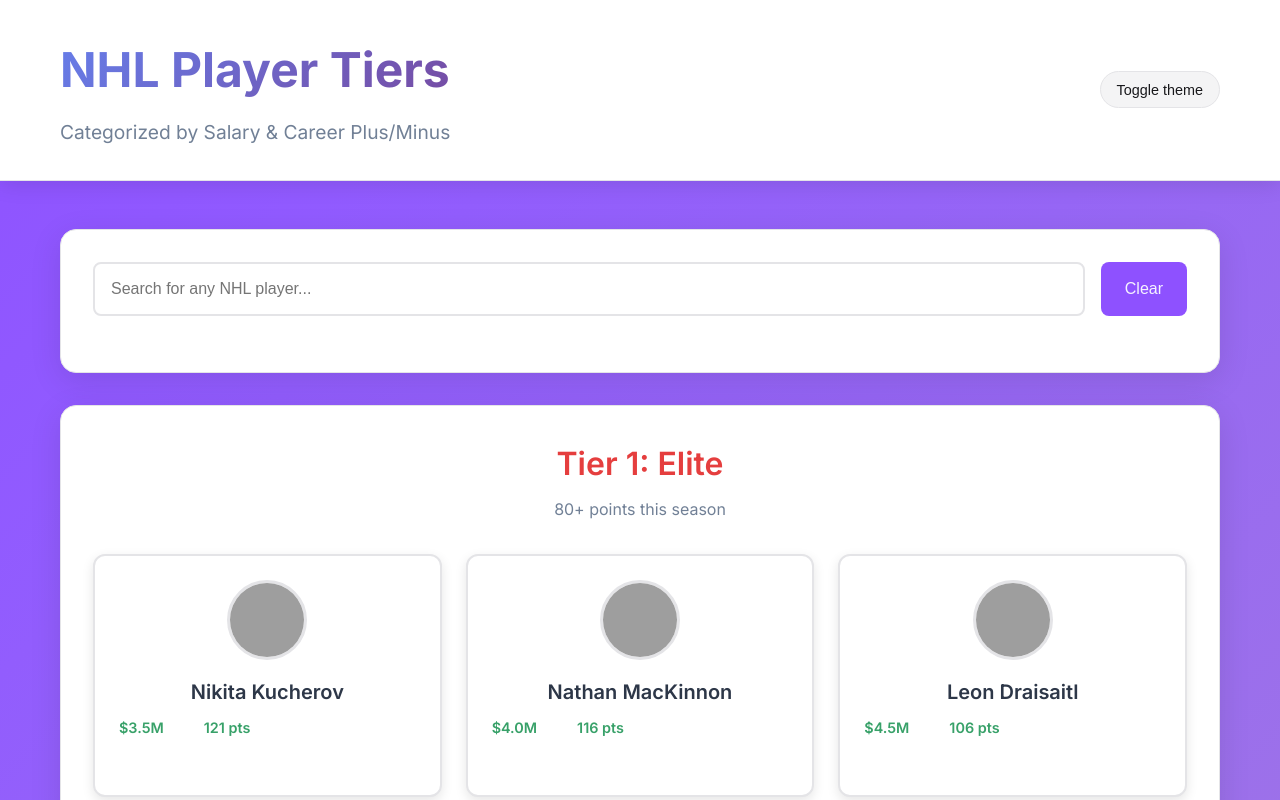
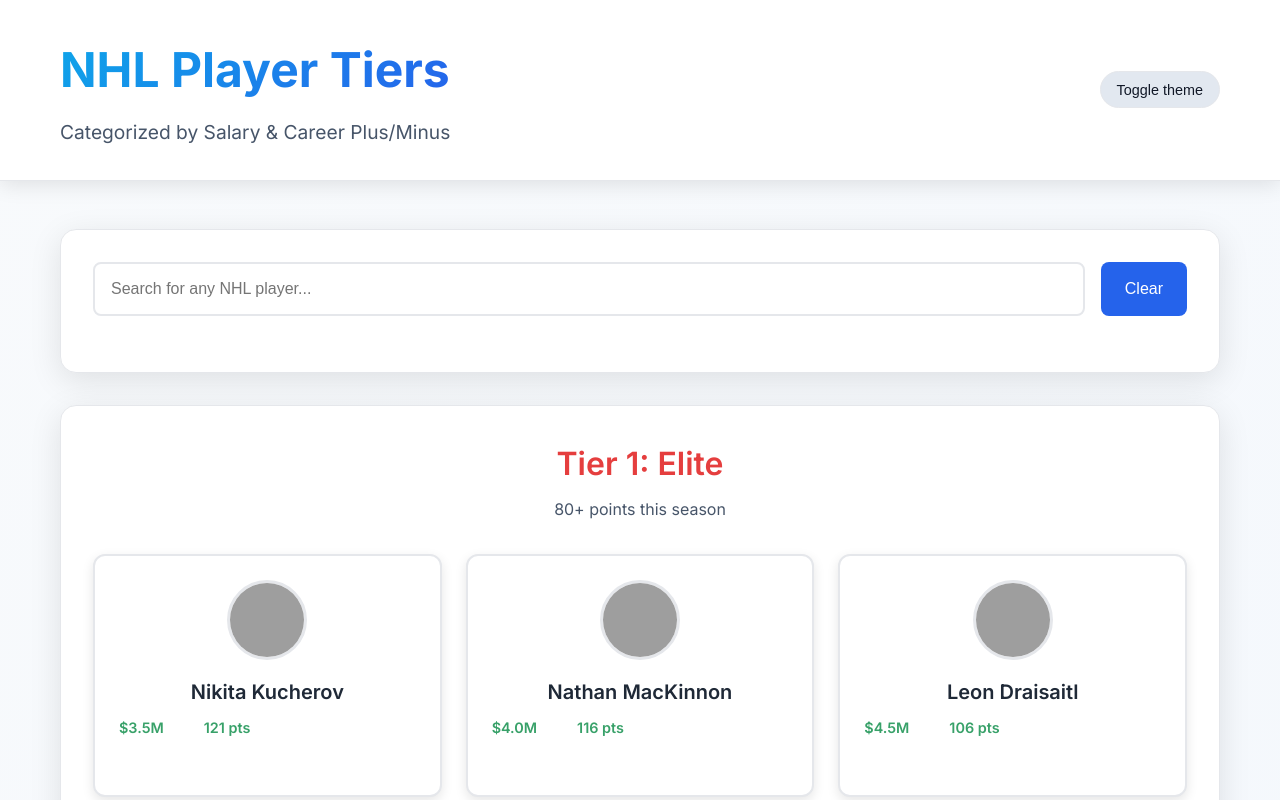
Before and after one commit to jmitchell26-netizen/Coding-group-80-, a plain HTML site: page index.html in a window 1280 px wide. Shown: the top 800 px of the page. Drawn offline with Linux system fonts and the light colour scheme; grey boxes are pictures that could not be loaded.

Commit message:
fix(theme-dark): improve contrast for grey text and table elements

```diff
--- a/styles.css
+++ b/styles.css
@@ -8,72 +8,73 @@
 /* Theme Variables */
 :root {
     --radius: 0.65rem;
-    --background: oklch(1 0 0);
-    --foreground: oklch(0.141 0.005 285.823);
-    --card: oklch(1 0 0);
-    --card-foreground: oklch(0.141 0.005 285.823);
-    --popover: oklch(1 0 0);
-    --popover-foreground: oklch(0.141 0.005 285.823);
-    --primary: oklch(0.606 0.25 292.717);
-    --primary-foreground: oklch(0.969 0.016 293.756);
-    --secondary: oklch(0.967 0.001 286.375);
-    --secondary-foreground: oklch(0.21 0.006 285.885);
-    --muted: oklch(0.967 0.001 286.375);
-    --muted-foreground: oklch(0.552 0.016 285.938);
-    --accent: oklch(0.967 0.001 286.375);
-    --accent-foreground: oklch(0.21 0.006 285.885);
-    --destructive: oklch(0.577 0.245 27.325);
-    --border: oklch(0.92 0.004 286.32);
-    --input: oklch(0.92 0.004 286.32);
-    --ring: oklch(0.606 0.25 292.717);
-    --chart-1: oklch(0.646 0.222 41.116);
-    --chart-2: oklch(0.6 0.118 184.704);
-    --chart-3: oklch(0.398 0.07 227.392);
-    --chart-4: oklch(0.828 0.189 84.429);
-    --chart-5: oklch(0.769 0.188 70.08);
-    --sidebar: oklch(0.985 0 0);
-    --sidebar-foreground: oklch(0.141 0.005 285.823);
-    --sidebar-primary: oklch(0.606 0.25 292.717);
-    --sidebar-primary-foreground: oklch(0.969 0.016 293.756);
-    --sidebar-accent: oklch(0.967 0.001 286.375);
-    --sidebar-accent-foreground: oklch(0.21 0.006 285.885);
-    --sidebar-border: oklch(0.92 0.004 286.32);
-    --sidebar-ring: oklch(0.606 0.25 292.717);
-    --bg-gradient: linear-gradient(135deg, var(--primary) 0%, var(--chart-4) 100%);
+    --background: #f6f8fb;
+    --foreground: #1f2937;
+    --card: #ffffff;
+    --card-foreground: #1f2937;
+    --popover: #ffffff;
+    --popover-foreground: #1f2937;
+    --primary: #2563eb;
+    --primary-foreground: #ffffff;
+    --secondary: #e2e8f0;
+    --secondary-foreground: #111827;
+    --muted: #f1f5f9;
+    --muted-foreground: #475569;
+    --accent: #e2e8f0;
+    --accent-foreground: #111827;
+    --destructive: #ef4444;
+    --border: #e5e7eb;
+    --input: #e5e7eb;
+    --ring: #60a5fa;
+    --chart-1: #2563eb;
+    --chart-2: #0ea5e9;
+    --chart-3: #14b8a6;
+    --chart-4: #22c55e;
+    --chart-5: #f59e0b;
+    --sidebar: #f9fafb;
+    --sidebar-foreground: #1f2937;
+    --sidebar-primary: #2563eb;
+    --sidebar-primary-foreground: #ffffff;
+    --sidebar-accent: #e2e8f0;
+    --sidebar-accent-foreground: #111827;
+    --sidebar-border: #e5e7eb;
+    --sidebar-ring: #60a5fa;
+    --bg-gradient: linear-gradient(135deg, #f8fafc 0%, #e6f0ff 100%);
 }
 
 .dark {
-    --background: oklch(0.141 0.005 285.823);
-    --foreground: oklch(0.985 0 0);
-    --card: oklch(0.21 0.006 285.885);
-    --card-foreground: oklch(0.985 0 0);
-    --popover: oklch(0.21 0.006 285.885);
-    --popover-foreground: oklch(0.985 0 0);
-    --primary: oklch(0.541 0.281 293.009);
-    --primary-foreground: oklch(0.969 0.016 293.756);
-    --secondary: oklch(0.274 0.006 286.033);
-    --secondary-foreground: oklch(0.985 0 0);
-    --muted: oklch(0.274 0.006 286.033);
-    --muted-foreground: oklch(0.705 0.015 286.067);
-    --accent: oklch(0.274 0.006 286.033);
-    --accent-foreground: oklch(0.985 0 0);
-    --destructive: oklch(0.704 0.191 22.216);
-    --border: oklch(1 0 0 / 10%);
-    --input: oklch(1 0 0 / 15%);
-    --ring: oklch(0.541 0.281 293.009);
-    --chart-1: oklch(0.488 0.243 264.376);
-    --chart-2: oklch(0.696 0.17 162.48);
-    --chart-3: oklch(0.769 0.188 70.08);
-    --chart-4: oklch(0.627 0.265 303.9);
-    --chart-5: oklch(0.645 0.246 16.439);
-    --sidebar: oklch(0.21 0.006 285.885);
-    --sidebar-foreground: oklch(0.985 0 0);
-    --sidebar-primary: oklch(0.541 0.281 293.009);
-    --sidebar-primary-foreground: oklch(0.969 0.016 293.756);
-    --sidebar-accent: oklch(0.274 0.006 286.033);
-    --sidebar-accent-foreground: oklch(0.985 0 0);
-    --sidebar-border: oklch(1 0 0 / 10%);
-    --sidebar-ring: oklch(0.541 0.281 293.009);
+    --background: #0b1220;
+    --foreground: #e5e7eb;
+    --card: #0f172a;
+    --card-foreground: #e5e7eb;
+    --popover: #0f172a;
+    --popover-foreground: #e5e7eb;
+    --primary: #3b82f6;
+    --primary-foreground: #0b1220;
+    --secondary: #1f2937;
+    --secondary-foreground: #e5e7eb;
+    --muted: #111827;
+    --muted-foreground: #cbd5e1;
+    --accent: #1f2937;
+    --accent-foreground: #e5e7eb;
+    --destructive: #f87171;
+    --border: #243244;
+    --input: #243244;
+    --ring: #60a5fa;
+    --chart-1: #2563eb;
+    --chart-2: #0ea5e9;
+    --chart-3: #14b8a6;
+    --chart-4: #22c55e;
+    --chart-5: #f59e0b;
+    --sidebar: #0f172a;
+    --sidebar-foreground: #e5e7eb;
+    --sidebar-primary: #3b82f6;
+    --sidebar-primary-foreground: #0b1220;
+    --sidebar-accent: #1f2937;
+    --sidebar-accent-foreground: #e5e7eb;
+    --sidebar-border: #243244;
+    --sidebar-ring: #60a5fa;
+    --bg-gradient: linear-gradient(135deg, #0b1220 0%, #0c1a33 100%);
 }
 
 body {
@@ -112,7 +113,7 @@ body {
     font-weight: 700;
     color: #2d3748;
     margin-bottom: 0.5rem;
-    background: linear-gradient(135deg, #667eea, #764ba2);
+    background: linear-gradient(135deg, var(--chart-2), var(--chart-1));
     -webkit-background-clip: text;
     -webkit-text-fill-color: transparent;
     background-clip: text;
@@ -120,7 +121,7 @@ body {
 
 .subtitle {
     font-size: 1.2rem;
-    color: #718096;
+    color: var(--muted-foreground);
     font-weight: 400;
 }
 
@@ -182,7 +183,7 @@ body {
 
 .search-input:focus {
     outline: none;
-    border-color: #667eea;
+    border-color: var(--ring);
 }
 
 .clear-search-btn {
@@ -248,7 +249,7 @@ body {
 .tier-5 .tier-title { color: #3182ce; }
 
 .tier-description {
-    color: #718096;
+    color: var(--muted-foreground);
     font-size: 1rem;
     font-weight: 400;
 }
@@ -275,7 +276,7 @@ body {
 .player-card:hover {
     transform: translateY(-2px);
     box-shadow: 0 8px 24px rgba(0, 0, 0, 0.15);
-    border-color: #667eea;
+    border-color: var(--ring);
 }
 
 .player-photo {
@@ -290,26 +291,26 @@ body {
 }
 
 .player-card:hover .player-photo {
-    border-color: #667eea;
+    border-color: var(--ring);
 }
 
 .player-name {
     font-size: 1.25rem;
     font-weight: 600;
-    color: #2d3748;
+    color: var(--card-foreground);
     text-align: center;
     margin-bottom: 0.5rem;
     transition: color 0.3s ease;
 }
 
 .player-card:hover .player-name {
-    color: #667eea;
+    color: var(--chart-1);
 }
 
 .player-info {
     text-align: center;
     font-size: 0.9rem;
-    color: #718096;
+    color: var(--muted-foreground);
 }
 
 .player-salary {
@@ -428,8 +429,8 @@ body {
 .stats-section h3 {
     font-size: 1.5rem;
     margin-bottom: 1rem;
-    color: #2d3748;
-    border-bottom: 2px solid #e2e8f0;
+    color: var(--card-foreground);
+    border-bottom: 2px solid var(--border);
     padding-bottom: 0.5rem;
 }
 
@@ -445,7 +446,7 @@ body {
     padding: 1rem;
     border-radius: 8px;
     text-align: center;
-    border-left: 4px solid var(--ring, #667eea);
+    border-left: 4px solid var(--ring);
 }
 
 .stat-value {
@@ -550,7 +551,7 @@ body {
 .seasons-section {
     margin-top: 2rem;
     padding-top: 2rem;
-    border-top: 1px solid #e2e8f0;
+    border-top: 1px solid var(--border);
 }
 
 .milestones-grid,
@@ -562,30 +563,30 @@ body {
 
 .milestone-item,
 .award-item {
-    background: #f7fafc;
+    background: var(--muted);
     padding: 1rem;
     border-radius: 8px;
-    border-left: 4px solid #667eea;
+    border-left: 4px solid var(--ring);
 }
 
 .milestone-date,
 .award-year {
     font-size: 0.9rem;
-    color: #718096;
+    color: var(--muted-foreground);
     margin-bottom: 0.5rem;
 }
 
 .milestone-description,
 .award-name {
     font-size: 1.1rem;
-    color: #2d3748;
+    color: var(--card-foreground);
     font-weight: 500;
 }
 
 .seasons-table-container {
     overflow-x: auto;
     margin-top: 1rem;
-    background: white;
+    background: var(--card);
     border-radius: 8px;
     box-shadow: 0 2px 8px rgba(0, 0, 0, 0.1);
 }
@@ -604,19 +605,19 @@ body {
 }
 
 .seasons-table th {
-    background: #f7fafc;
+    background: var(--muted);
     font-weight: 600;
-    color: #2d3748;
+    color: var(--card-foreground);
     position: sticky;
     top: 0;
 }
 
 .seasons-table tr:hover {
-    background: #f7fafc;
+    background: var(--muted);
 }
 
 .seasons-table td {
-    color: #4a5568;
+    color: var(--muted-foreground);
 }
 
 /* Utility Classes */
```
